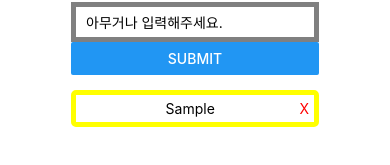
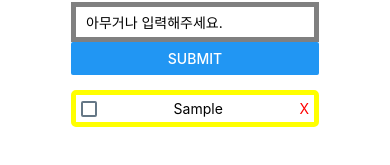
Before and after one commit to petitmina/beginRN, a React Native app: screen / in a window 390 px wide. Both pictures are taken after typing "Sample" into the empty fields and a click on the button "SUBMIT". Shown: the part 355-520 px from the top of the page. Built offline with nearby package versions, Linux system fonts and the light colour scheme.

Commit message:
making check box

```diff
--- a/App.js
+++ b/App.js
@@ -8,6 +8,7 @@ import {
   View,
   ScrollView,
   TouchableOpacity,
+  CheckBox,
 } from "react-native";
 
 export default function App() {
@@ -19,13 +20,13 @@ export default function App() {
   };
 
   const handleButtonPress = () => {
-    setSubmittedValue([...submittedValue, inputValue]);
+    setSubmittedValue([...submittedValue, { value: inputValue, checked: false }]);
     setInputValue("");
   };
 
   const handleInputSubmit = () => {
     if (inputValue !== "") {
-      setSubmittedValue([...submittedValue, inputValue]);
+      setSubmittedValue([...submittedValue, { value: inputValue, checked: false }]);
       setInputValue("");
     }
   };
@@ -38,6 +39,15 @@ export default function App() {
     });
   };
 
+  const handleCheckBoxToggle = (index) => {
+    setSubmittedValue((prevSubmittedValue) => {
+      const updatedValues = [...prevSubmittedValue];
+      updatedValues[index].checked = !updatedValues[index].checked;
+      return updatedValues;
+    });
+  };
+
+
   return (
     <View style={styles.container}>
       <View>
@@ -49,11 +59,25 @@ export default function App() {
           onSubmitEditing={handleInputSubmit}
         />
         <Button style={styles.btn} title="submit" onPress={handleButtonPress} />
-        {/* {submittedValue !== "" && (
-          <Text style={styles.subText}></Text>
-        )} */}
         <ScrollView style={styles.scrollView}>
-          {submittedValue.map((value, index) => (
+          {submittedValue.map((item, index) => (
+            <View key={index} style={styles.submittedItem}>
+              <CheckBox
+                value={item.checked}
+                onValueChange={() => handleCheckBoxToggle(index)}
+              />
+              <View style={styles.submittedTextContainer}>
+                <Text style={styles.submittedText}>{item.value}</Text>
+              </View>
+              <Text
+                style={styles.deleteButton}
+                onPress={() => removeTodo(index)}
+              >
+                X
+              </Text>
+            </View>
+          ))}
+          {/* {submittedValue.map((value, index) => (
             <View key={index} style={styles.submittedItem}>
               <View style={styles.submittedTextContainer}>
                 <Text style={styles.submittedText}>{value}</Text>
@@ -62,7 +86,7 @@ export default function App() {
                 <Text style={styles.deleteButton}>X</Text>
               </TouchableOpacity>
             </View>
-          ))}
+          ))} */}
         </ScrollView>
       </View>
       <StatusBar style="auto" />
@@ -107,7 +131,6 @@ const styles = StyleSheet.create({
     borderWidth: 5,
     borderRadius: 5,
     padding: 5,
-
   },
   submittedTextContainer: {
     flex: 1, // View 컴포넌트가 남은 공간을 모두 차지하도록 설정
```
